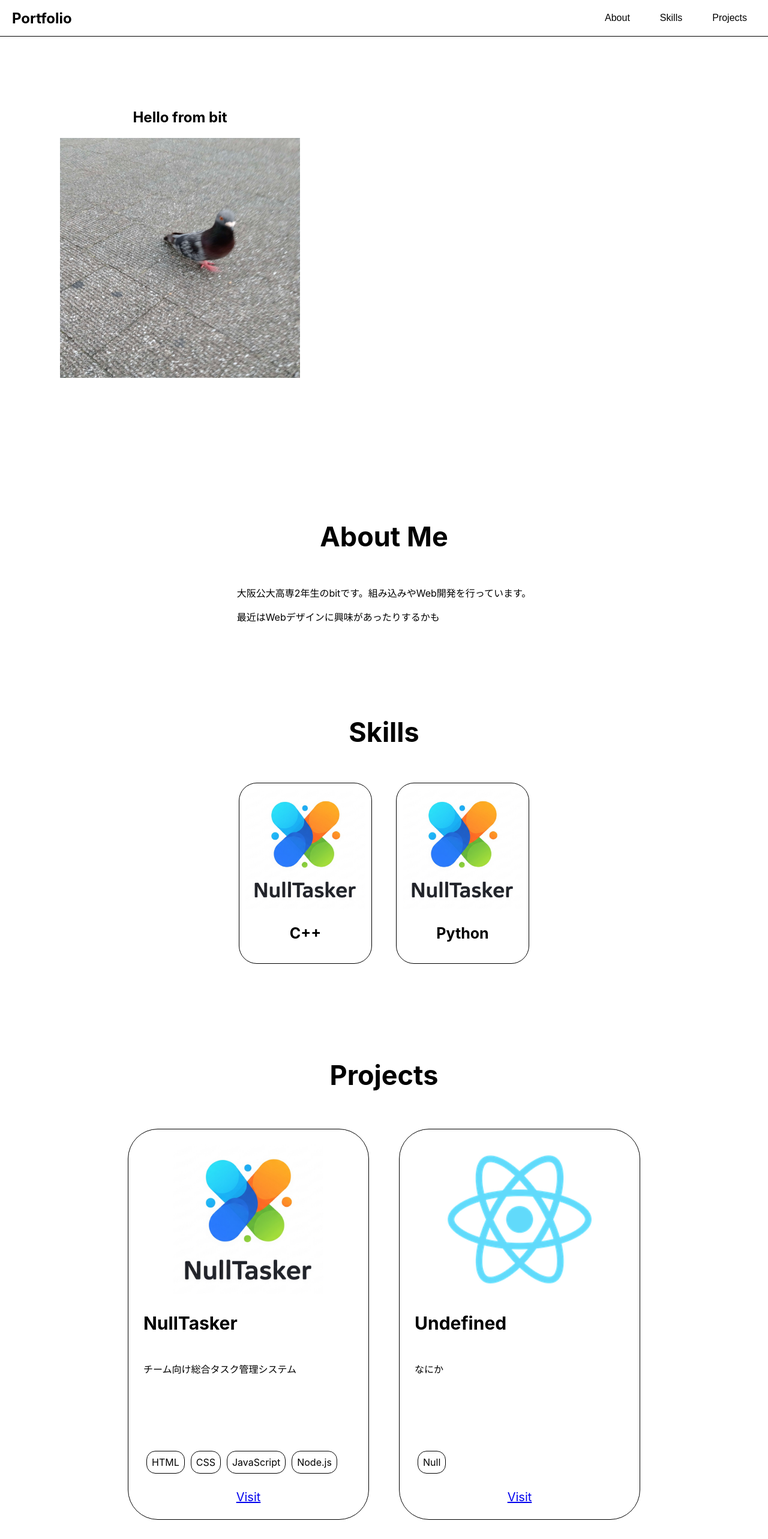
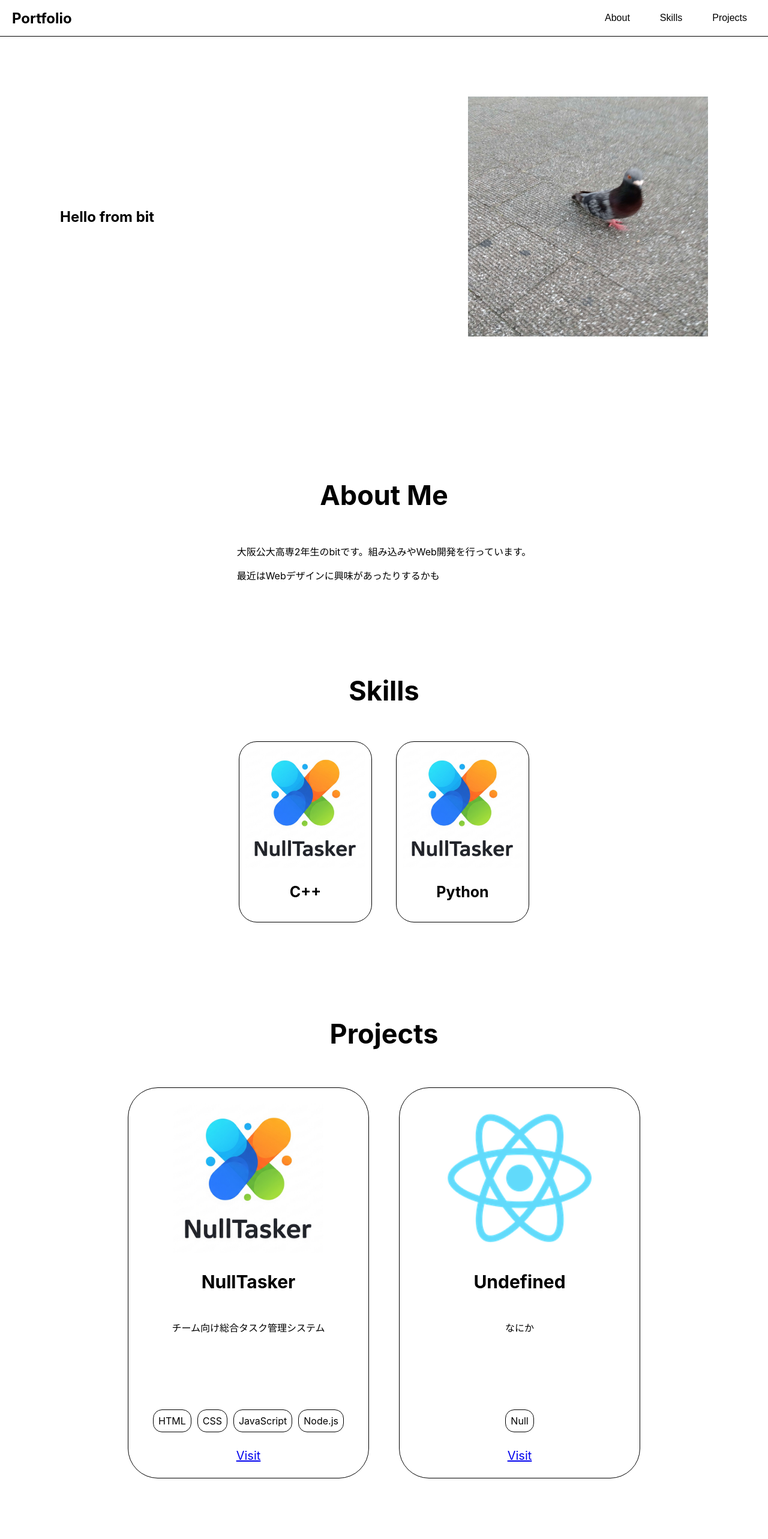
Before and after one commit to NekoChan9382/portfolio, a React (Create React App) app: page / in a window 1280 px wide. Shown: the top 2566 px of the page at 60% size. Built offline with nearby package versions, Linux system fonts and the light colour scheme.

Commit message:
fix: restyle broken style

```diff
--- a/src/App.css
+++ b/src/App.css
@@ -2,7 +2,9 @@
   display: flex;
   flex-direction: column;
   align-items: center;
-  margin: 100px;
+  width: 100%;
+  margin-top: 100px;
+  margin-bottom: 100px;
 }
 
 .section-title {
--- a/src/App.tsx
+++ b/src/App.tsx
@@ -1,5 +1,4 @@
 import React from "react";
-import logo from "./logo.svg";
 import "./App.css";
 import Header from "./components/Header";
 import Hero from "./components/Hero";
--- a/src/components/Hero.css
+++ b/src/components/Hero.css
@@ -1,5 +1,12 @@
 .hero {
   display: flex;
+  padding-left: 100px;
+  padding-right: 100px;
+}
+
+.hero-content {
+  flex-direction: row;
+  justify-content: space-between;
 }
 
 .hero-image {
--- a/src/components/Hero.tsx
+++ b/src/components/Hero.tsx
@@ -4,7 +4,7 @@
 const Hero: React.FC = () => {
   return (
     <section className="hero">
-      <div className="section-content">
+      <div className="section-content hero-content">
         <div className="hero-text">
           <span>
             <h1>Hello from bit</h1>
--- a/src/components/Projects.css
+++ b/src/components/Projects.css
@@ -1,7 +1,3 @@
-.projects {
-  margin: 0px 300px 0px 300px;
-}
-
 .cards {
   display: flex;
 }
@@ -26,6 +22,7 @@
 .project-detail {
   display: flex;
   flex-direction: column;
+  align-items: center;
   height: 300px;
   width: 100%;
 }
```
